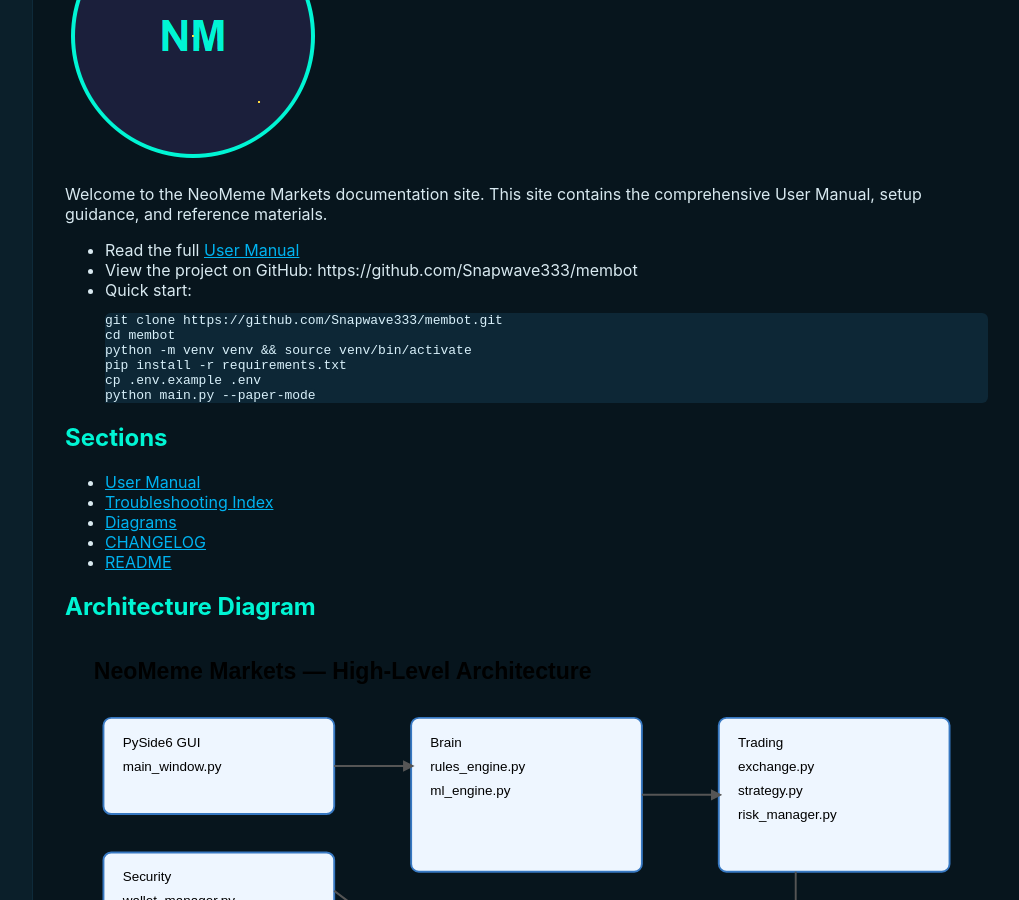
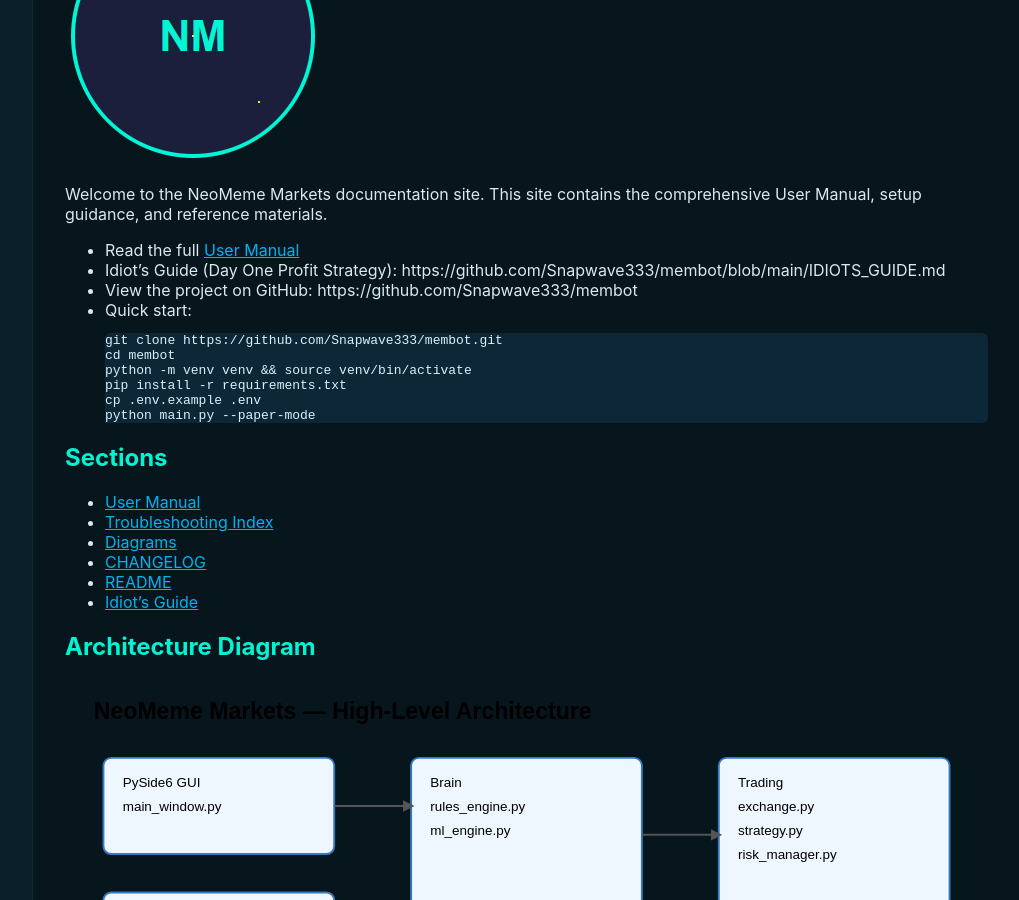
Before and after one commit to Snapwave333/membot, a Jekyll site: the page built from docs/index.md, in a window 1280 px wide and 900 px high, scrolled down 252 px. Shown: the whole window, without its empty margins (260-1279 px from the left). Built offline with Jekyll 4.4.1, drawn with Linux system fonts in a browser that asks for light colours.

Commit message:
Docs: Link Idiot's Guide from README and docs index

````diff
--- a/docs/index.md
+++ b/docs/index.md
@@ -10,6 +10,7 @@ title: NeoMeme Markets Documentation
 Welcome to the NeoMeme Markets documentation site. This site contains the comprehensive User Manual, setup guidance, and reference materials.
 
 - Read the full [User Manual](./user-manual.html)
+- Idiot's Guide (Day One Profit Strategy): https://github.com/Snapwave333/membot/blob/main/IDIOTS_GUIDE.md
 - View the project on GitHub: https://github.com/Snapwave333/membot
 - Quick start:
   ```bash
@@ -27,6 +28,7 @@ Welcome to the NeoMeme Markets documentation site. This site contains the compre
 - [Diagrams](./diagrams.html)
 - [CHANGELOG](https://github.com/Snapwave333/membot/blob/main/CHANGELOG.md)
 - [README](https://github.com/Snapwave333/membot/blob/main/README.md)
+- [Idiot's Guide](https://github.com/Snapwave333/membot/blob/main/IDIOTS_GUIDE.md)
 
 ## Architecture Diagram
 ![System Architecture](./assets/architecture.svg)
````
Also changed, not shown: README.md.
